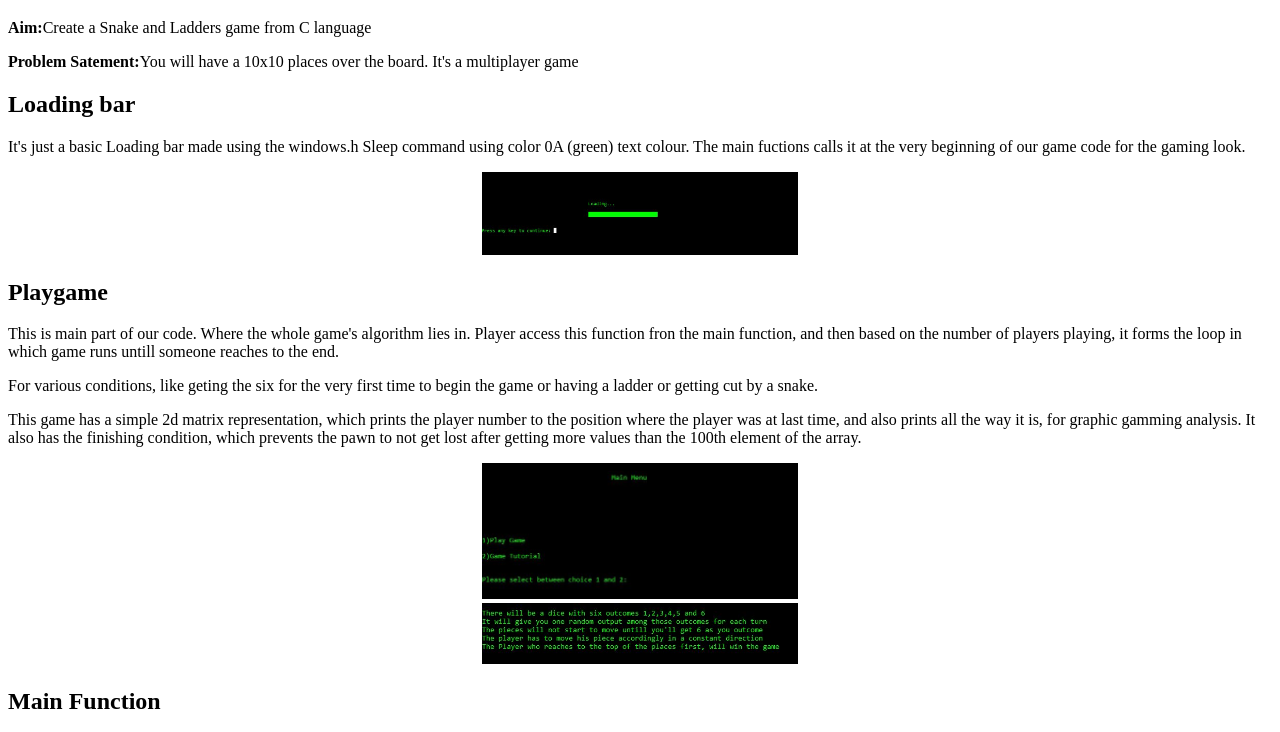
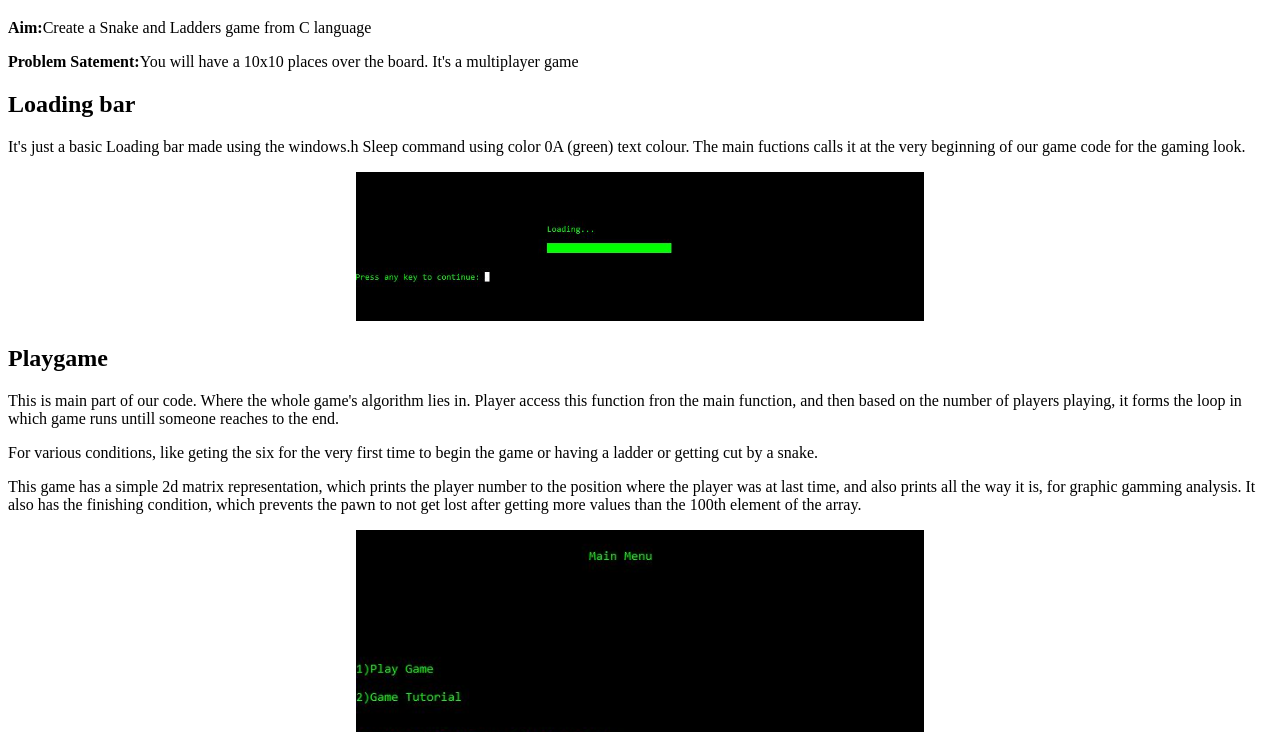
Before and after one commit to skp21iitbbs/skp21iitbbs.github.io, a plain HTML site: page P1.html in a window 1280 px wide. Shown: the part 61-793 px from the top of the page. Drawn offline with Linux system fonts and the light colour scheme.

Commit message:
Update P1.html

```diff
--- a/P1.html
+++ b/P1.html
@@ -23,17 +23,17 @@
     <p><b>Problem Satement:</b>You will have a 10x10 places over the board. It's a multiplayer game </p>
     <h2>Loading bar</h2>
       <p>It's just a basic Loading bar made using the windows.h Sleep command using color 0A (green) text colour. The main fuctions calls it at the very beginning of our game code for the gaming look.</p>
-     <div id=myDIV><img src="images/p1_1.JPG" width="25%" alt="Loading Screen"></div>
+     <div id=myDIV><img src="images/p1_1.JPG" width="45%" alt="Loading Screen"></div>
     <h2>Playgame</h2>
     <p>This is main part of our code. Where the whole game's algorithm lies in. Player access this function fron the main function, and then based on the number of players playing, it forms the loop in which game runs untill someone reaches to the end.</p>
       <p>For various conditions, like geting the six for the very first time to begin the game or having a ladder or getting cut by a snake.</p>
       <p>This game has a simple 2d matrix representation, which prints the player number to the position where the player was at last time, and also prints all the way it is, for graphic gamming analysis. It also has the finishing condition, which prevents the pawn to not get lost after getting more values than the 100th element of the array.</p>
-      <div id=myDIV><img src="images/p1_2.JPG" width="25%" alt="Main Menu"></div>
-      <div id=myDIV><img src="images/p1_3.JPG" width="25%" alt="Tutorials"></div>
+      <div id=myDIV><img src="images/p1_2.JPG" width="45%" alt="Main Menu"></div>
+      <div id=myDIV><img src="images/p1_3.JPG" width="45%" alt="Tutorials"></div>
       <h2>Main Function</h2>
       <p>This section is the CPU of our whole code. It access all other function, as the user desires, and returns the ouput after every function gets executed.</p>
       <p>For my game, this main function also provides the main menu of the game, where you can start playing the game, or you can first read the tutorials before playing the game.</p>
-      <div id=myDIV><img src="images/p1_4.JPG" width="25%" alt="Game Screen"></div>
+      <div id=myDIV><img src="images/p1_4.JPG" width="30%" alt="Game Screen"></div>
       <br><a href="Snake_ladder.c" download>Click here to Download the code</a>
     </body>
     </html>
```
